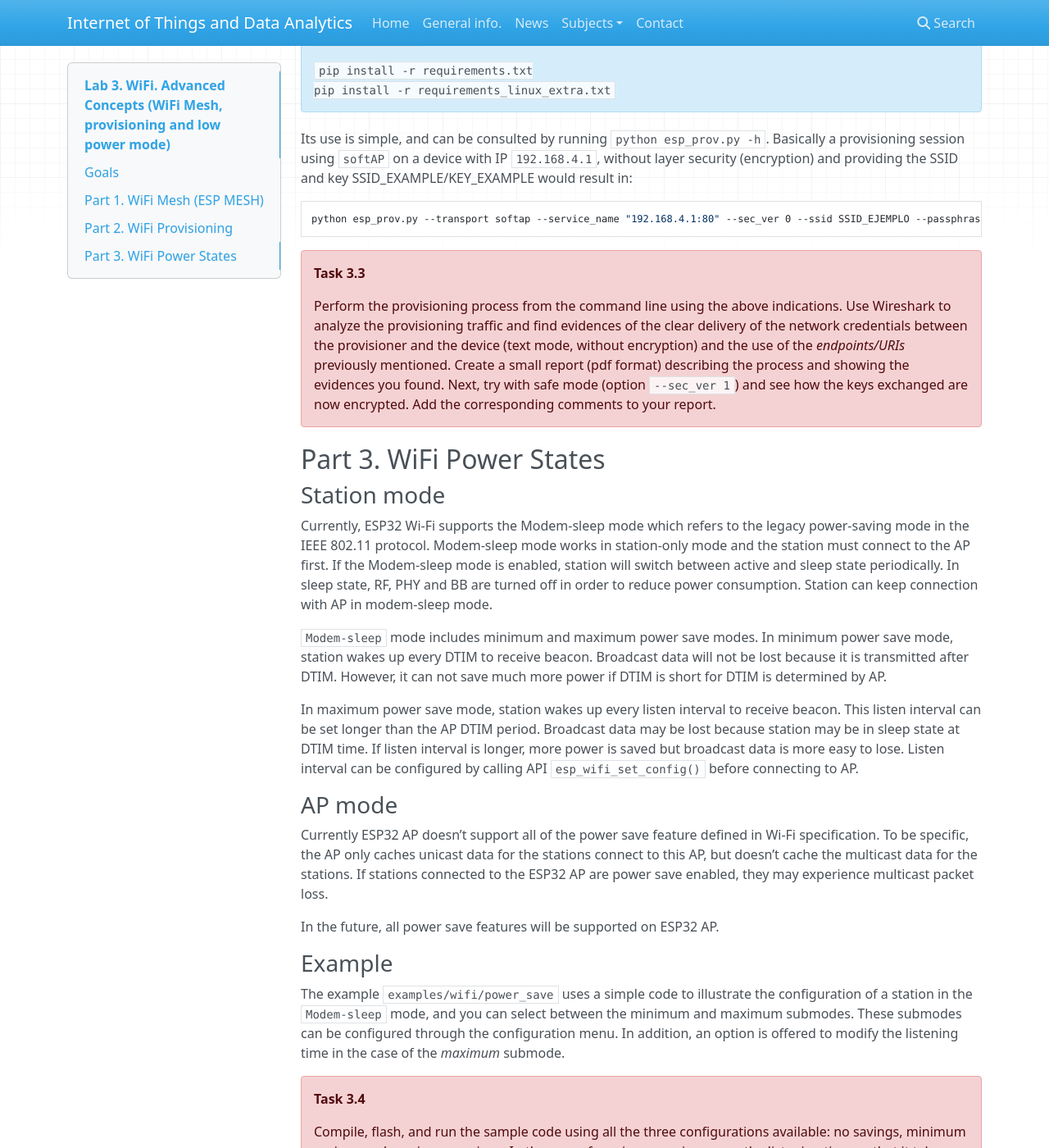
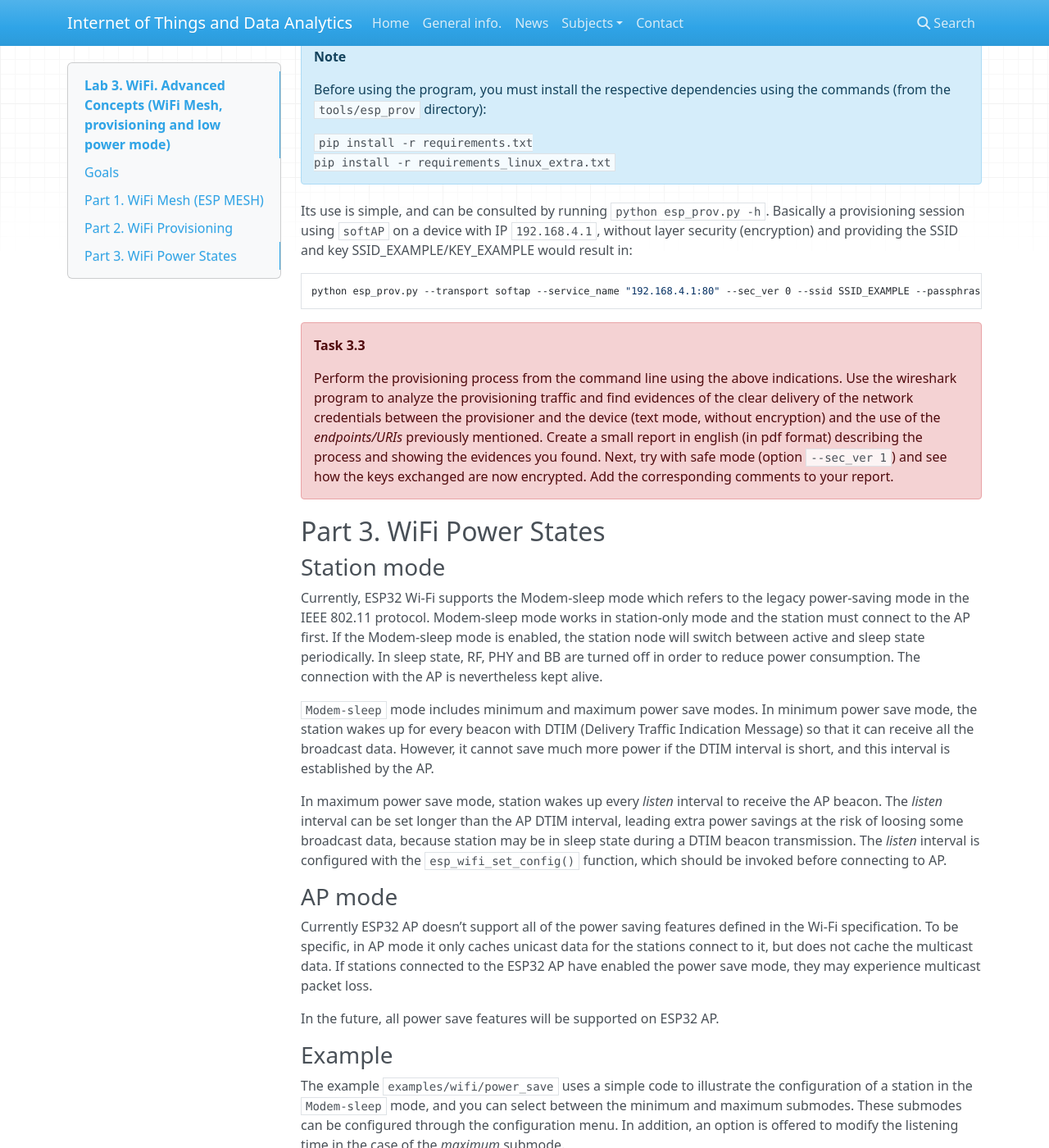
Before and after one commit to iot-da/iot-da.github.io, an MkDocs documentation site: the page built from docs/Subjects/NP1/P3/index.md, in a window 1280 px wide and 1400 px high, scrolled down 9587 px. Shown: the whole window at 82% size. Built offline with MkDocs 1.6.1, drawn with Linux system fonts in a browser that asks for light colours; nearby versions of some CDN libraries; some of the changed text lies outside the part shown.

Commit message:
NP1 correcciones P3

````diff
--- a/docs/Subjects/NP1/P3/index.md
+++ b/docs/Subjects/NP1/P3/index.md
@@ -10,18 +10,18 @@
     - Review the basic concepts for building a self-managed WiFi Mesh network.
     - Present the basic API for creating applications based on the
       ESP-MESH stack.
-    - Observe an ESP-MESH network in operation, as well as its capabilities
-      autoconfiguration.
+	- Observe an ESP-MESH network in operation, as well as its autoconfiguration
+	  capabilities.
 
 * Provisioning
 	- Understand and experiment with different modes of provisioning of WiFi
 	  credentials, via `BLE` and via` softAP`.
-	- Check the exchange of keys in clear making provisions from command line,
-	  as well as observe the utility (and the necessity) of sending encrypted
-	  credentials.
+	- Check the clear exchange of keys by making provisions from the command
+	  line, as well as observe the utility (and the necessity) of exanging
+	  encrypted credentials.
 
 * Energy saving
-    - Understand the three power operating modes for the WiFi of the ESP32.
+    - Understand the three power operating modes for the WiFi radio of the ESP32.
 	- Observe the influence of these operating modes in the latency of the
 	  connection.
 
@@ -81,9 +81,6 @@
 * `MESH_EVENT_PS_PARENT_DUTY`: parent duty
 * `MESH_EVENT_PS_CHILD_DUTY`: child duty
 * `MESH_EVENT_PS_DEVICE_DUTY`: device duty
-
-
-
 
 
 ### LwIP and ESP-WIFI-MESH
@@ -225,29 +222,30 @@
 !!! danger "Task 3.1"
 	The most convenient way to observe the behavior of a WiFi network Mesh is to
 	deploy an infrastructure with a sufficient number of nodes belonging to to
-	the same network. Unfortunately, this requires having of said nodes in a
-	close space and given the conditions of this curse that will not be
-	possible.
+	the same network. Unfortunately, this requires would require to have a large
+	amount of nodes in the same closed space, and given the conditions of this
+	curse it wont be possible.
 
-	In this lab experience, each of you will deploy small WiFi Mesh network with
-	only two nodes, using your ESP32 nodes as elements of the network. We start
-	by copying the example `examples/mesh/internal_communication` to another
-	directory from our home folder. Then we configure the project for:
+	In this lab experience, each of you will deploy a WiFi Mesh network with
+	only two nodes, using the two ESP32 nodes that each student has. You will
+	start by copying the example `examples/mesh/internal_communication` to
+	another directory in your home folder. Then you can configure the project
+	to:
 
-	1. Connect to an access point generated with your own smartphone or your
-	   home wifi router (*Router SSID and Router password*).
+	1. Connect to an access point generated with your own smartphone or the
+	   wifi router at your place (*Router SSID and Router password*).
 	2. Configure the ESP-MESH network to use WPA2_PSK and select as password
 	   `password`.
 
-	At this time, we will not make any changes to the code in the example.
+	At this time, you will not make any changes to the code in the example.
 	Compile your code. Flash the two ESP nodes you have and monitor the output
 	of both nodes in two different terminals (use the command line toolset here
 	for convenience).  If you have the possibility, try to physically arrange
 	the nodes in a way that one has better connection with your
-	smartphone/router than the other (play with distance or obstacles). For each
-	node annotate the following information:
+	smartphone/router than the other (play with distance or obstacles). Monitor
+	the output of each node and annotate the following information:
 
-	1. MAC addresses of the `STA` and` SoftAP` interfaces (you will see it in
+	1. MAC addresses of the `STA` and` SoftAP` interfaces (you will see then in
 	   the first outgoing messages).
 	2. Layer of the topology in which your node is located (you will observe it
 	   in `[L: XX]` format for sending and receiving data).
@@ -263,7 +261,11 @@
 
 	Now reconnect the node you disconnected previously, and see how it
 	reconnects to the mesh. Is it again the root node? Annotate it and discuss
-	why you think it is or is not the root node again.
+	why you think it is or is not the root node again and if that is what you
+	expected.
+
+	Deliver a report in pdf format in which you explain your observations in
+	english.
 
 ## Part 2. WiFi Provisioning
 
@@ -317,7 +319,7 @@
 
 ### Check Provisioning State
 
-Whether device is provisioned or not can be checked at runtime by calling
+Whether the device is provisioned or not can be checked at runtime by calling
 `wifi_prov_mgr_is_provisioned()`. This internally checks if the Wi-Fi
 credentials are stored in NVS.
 
@@ -332,7 +334,7 @@
 ### Start Provisioning Service
 
 At the time of starting provisioning we need to specify a service name and the
-corresponding key. These translate to :
+corresponding key. These translate to:
 
 - Wi-Fi SoftAP SSID and passphrase, respectively, when scheme is
   `wifi_prov_scheme_softap`
@@ -341,15 +343,14 @@
 Also, since internally the manager uses *protocomm*, we have the option of
 choosing one of the security features provided by it :
 
-- Security 1 is secure communication which consists of a prior handshake
-  involving X25519 key exchange along with authentication using a proof of
-  possession (pop), followed by AES-CTR for encryption/decryption of subsequent
-  messages
-- Security 0 is simply plain text communication. In this case the pop is simply
+- Security 1 is secure communication which consists of an initial handshake
+  involving X25519 key exchange along with an authentication using a proof of
+  possession (pop), followed by the encryption/decryption of subsequent
+  messages with AES-CTR.
+- Security 0 is simply a plain text communication. In this case the pop is simply
   ignored
 
-See
-[Provisioning](https://docs.espressif.com/projects/esp-idf/en/latest/esp32/api-reference/provisioning/provisioning.html)
+See [Provisioning](https://docs.espressif.com/projects/esp-idf/en/latest/esp32/api-reference/provisioning/provisioning.html)
 for details about the security features.
 
 The following code snippet shows an example of Provisioning Service
@@ -366,9 +367,9 @@
 ```
 
 The provisioning service will automatically finish only if it receives valid
-Wi-Fi AP credentials followed by successfully connection of device to the AP (IP
-obtained). Regardless of that, the provisioning service can be stopped at any
-moment by making a call to `wifi_prov_mgr_stop_provisioning()`.
+Wi-Fi AP credentials followed by a successful connection to the AP (IP
+obtained). Nevertheless, the provisioning service can be stopped at any moment
+by making a call to `wifi_prov_mgr_stop_provisioning()`.
 
 
 ### Waiting For Completion
@@ -429,11 +430,12 @@
 	Provision your ESP32 devices using the credentials that correspond to your
 	WiFi network (home wifi or smartphone) using the applications corresponding
 	to your mobile device, for both BLE and SoftAP transports.  Write down a
-	small report (pdf formta) describing the process, including the screenshots
-	corresponding to the ESP32 output that show that the provisioning was
-	successful.  Remember, before each repetition of the experiment, use the
-	command `idf.py erase_flash` to remove provisioning information from
-	previous sessions.  Check the operation of the different security levels.
+	small report in english (in pdf format) describing the process, including
+	the screenshots corresponding to the ESP32 output that show that the
+	provisioning was successful.  Remember, before each repetition of the
+	experiment, use the command `idf.py erase_flash` to remove provisioning
+	information from previous sessions. Check the operation of the different
+	security levels.
 
 These applications work by means of a very simple communication with the
 unprovisioned ESP32, whose mechanisms depend on the transport being used.  In
@@ -463,7 +465,7 @@
 network would be exposed.
 
 To analyze this security issue, we will use our laptop/pc as provisioning device.
-We ha to connect the laptop/pc to the provisioning SSID of the ESP32 node and
+We have to connect the laptop/pc to the provisioning SSID of the ESP32 node and
 use a command line tool provided with the ESP-IDF toolset, called `esp_prov.py`,
 which can be found in the directory `tools/esp_prov`.
 
@@ -482,18 +484,18 @@
 key SSID_EXAMPLE/KEY_EXAMPLE would result in:
 
 ```sh
-python esp_prov.py --transport softap --service_name "192.168.4.1:80" --sec_ver 0 --ssid SSID_EJEMPLO --passphrase CLAVE_EJEMPLO
+python esp_prov.py --transport softap --service_name "192.168.4.1:80" --sec_ver 0 --ssid SSID_EXAMPLE --passphrase KEY_EXAMPLE
 ```
 
 !!! danger "Task 3.3"
 	Perform the provisioning process from the command line using the above
-	indications. Use Wireshark to analyze the provisioning traffic and find
-	evidences of the clear delivery of the network credentials between the
-	provisioner and the device (text mode, without encryption) and the use of
-	the *endpoints/URIs* previously mentioned. Create a small report (pdf
-	format) describing the process and showing the evidences you found.  Next,
-	try with safe mode (option `--sec_ver 1`) and see how the keys exchanged are
-	now encrypted. Add the corresponding comments to your report.
+	indications. Use the wireshark program to analyze the provisioning traffic
+	and find evidences of the clear delivery of the network credentials between
+	the provisioner and the device (text mode, without encryption) and the use
+	of the *endpoints/URIs* previously mentioned. Create a small report in
+	english (in pdf format) describing the process and showing the evidences you
+	found.  Next, try with safe mode (option `--sec_ver 1`) and see how the keys
+	exchanged are now encrypted. Add the corresponding comments to your report.
 
 ## Part 3. WiFi Power States
 
@@ -502,28 +504,30 @@
 Currently, ESP32 Wi-Fi supports the Modem-sleep mode which refers to the legacy
 power-saving mode in the IEEE 802.11 protocol. Modem-sleep mode works in
 station-only mode and the station must connect to the AP first. If the
-Modem-sleep mode is enabled, station will switch between active and sleep state
-periodically. In sleep state, RF, PHY and BB are turned off in order to reduce
-power consumption. Station can keep connection with AP in modem-sleep mode.
+Modem-sleep mode is enabled, the station node will switch between active and
+sleep state periodically. In sleep state, RF, PHY and BB are turned off in order
+to reduce power consumption. The connection with the AP is nevertheless kept
+alive.
 
 `Modem-sleep` mode includes minimum and maximum power save modes. In minimum
-power save mode, station wakes up every DTIM to receive beacon. Broadcast data
-will not be lost because it is transmitted after DTIM. However, it can not save
-much more power if DTIM is short for DTIM is determined by AP.
+power save mode, the station wakes up for every beacon with DTIM (Delivery
+Traffic Indication Message) so that it can receive all the broadcast data.
+However, it cannot save much more power if the DTIM interval is short, and this
+interval is established by the AP.
 
-In maximum power save mode, station wakes up every listen interval to receive
-beacon. This listen interval can be set longer than the AP DTIM period.
-Broadcast data may be lost because station may be in sleep state at DTIM time.
-If listen interval is longer, more power is saved but broadcast data is more
-easy to lose. Listen interval can be configured by calling API
-`esp_wifi_set_config()` before connecting to AP.
+In maximum power save mode, station wakes up every *listen* interval to receive
+the AP beacon. The *listen* interval can be set longer than the AP DTIM
+interval, leading extra power savings at the risk of loosing some broadcast
+data, because station may be in sleep state during a DTIM beacon transmission.
+The *listen* interval is configured with the `esp_wifi_set_config()` function,
+which should be invoked before connecting to AP.
 
 ### AP mode
 
-Currently ESP32 AP doesn’t support all of the power save feature defined in
-Wi-Fi specification. To be specific, the AP only caches unicast data for the
-stations connect to this AP, but doesn’t cache the multicast data for the
-stations. If stations connected to the ESP32 AP are power save enabled, they may
+Currently ESP32 AP doesn’t support all of the power saving features defined in
+the Wi-Fi specification. To be specific, in AP mode it only caches unicast data
+for the stations connect to it, but does not cache the multicast data. If
+stations connected to the ESP32 AP have enabled the power save mode, they may
 experience multicast packet loss.
 
 In the future, all power save features will be supported on ESP32 AP.
@@ -541,7 +545,7 @@
 	available: no savings, minimum savings and maximum savings. In the case of
 	maximum savings, vary the listening time so that it takes different values.
 	In all cases, connect your ESP32 to an access point and, from a laptop
-	connected to the same AP, execute a series of `pings` towards the station.
-	Analyze the relation between the mode, DTIM, listen times and the ping
-	response time, showing graphical represntations when possible. Deliver a
-	small report in pdf format.
+	connected to the same AP, execute a series of `ping` commands towards the
+	station. Analyze the relation between the mode, DTIM, listen times and the
+	ping response time, showing graphical represntations when possible. Deliver
+	a small report in english (in pdf format).
````
